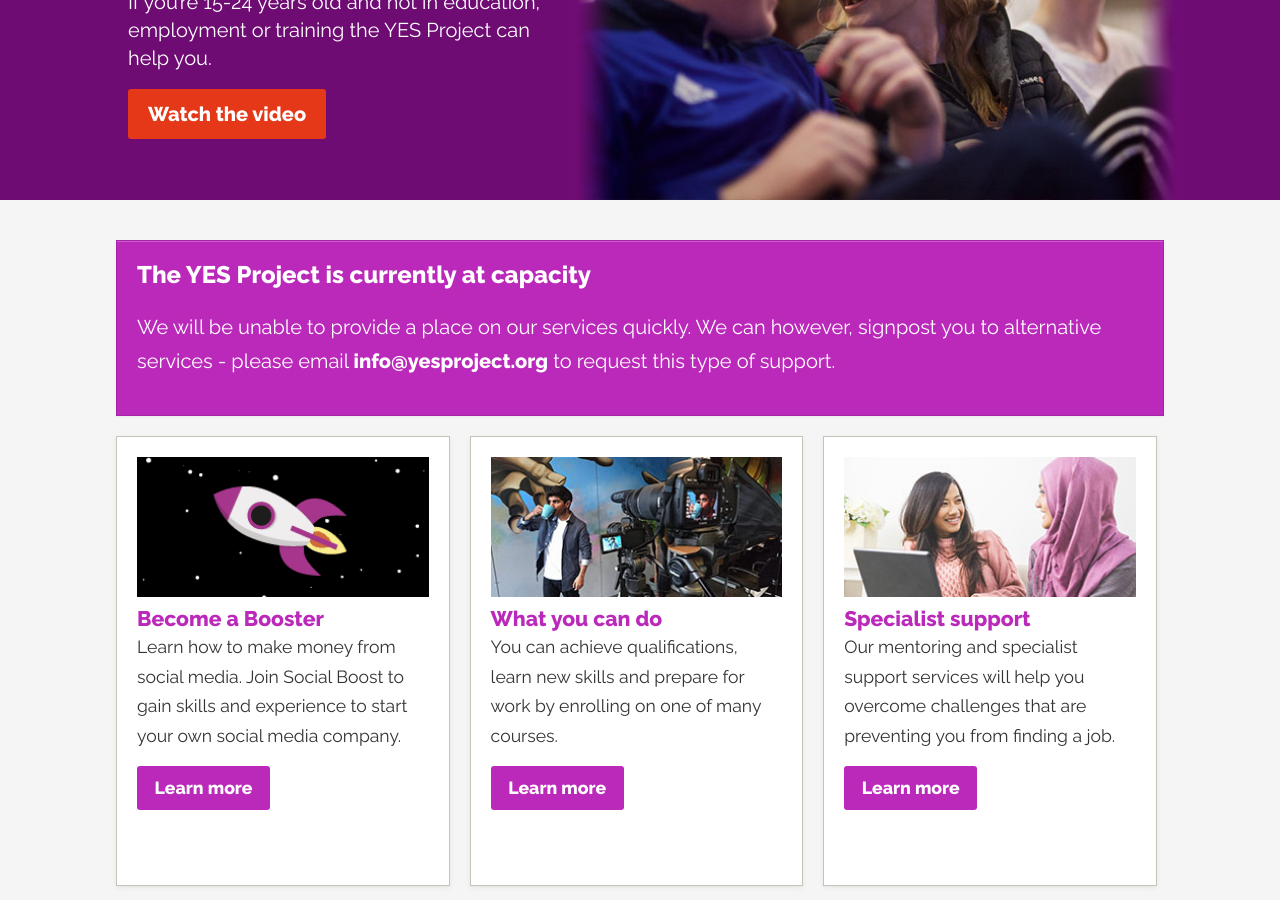
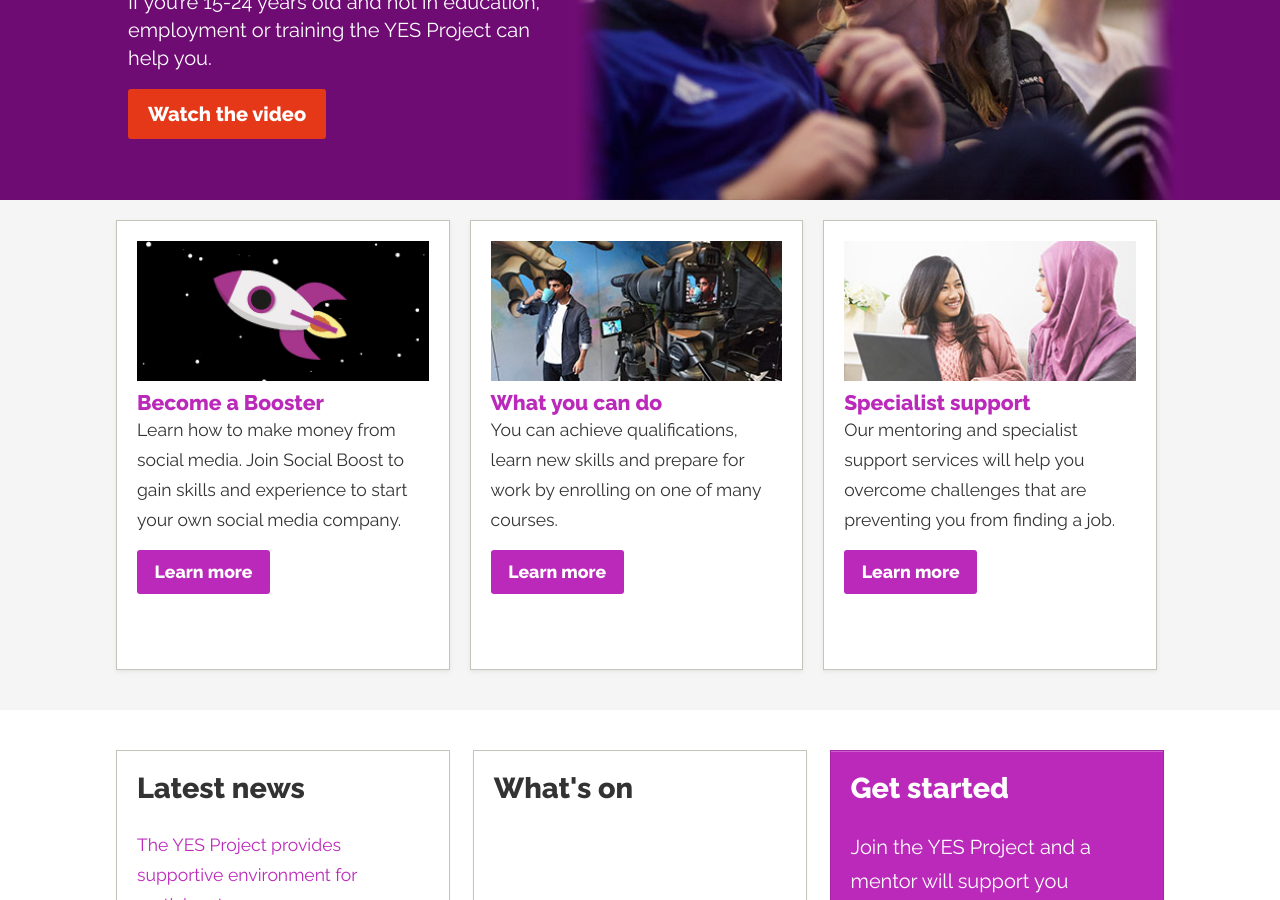
Before and after one commit to richardatval/www.yesproject.org, a Jekyll site: the page built from index.md, in a window 1280 px wide and 900 px high, scrolled down 381 px. Built offline with Jekyll 4.4.1, drawn with Linux system fonts in a browser that asks for light colours; nearby versions of some CDN libraries; comment, search, counter and statistics services are not loaded.

Commit message:
Update index.md

```diff
--- a/index.md
+++ b/index.md
@@ -14,7 +14,6 @@ published: true
 ---
 
 <section class="band" id="projects">
-<div class="container"><div class="box box-primary"><h4>The YES Project is currently at capacity</h4><p>We will be unable to provide a place on our services quickly. We can however, signpost you to alternative services - please email <a href="mailto:info@yesproject.org.uk"><strong>info@yesproject.org</strong></a> to request this type of support.</p></div></div>
 <div class="container teasers-container">
 {% include teaser.html title="Become a Booster" img="/img/thumbnails/social-boost-thumbnail.png"  text="Learn how to make money from social media. Join Social Boost to gain skills and experience to start your own social media company." url="/boost" buttontext="Learn more" url="/boost" %}
 {% include teaser.html title="What you can do" img="/img/thumbnails/yes-media-thumbnail.jpg"  text="You can achieve qualifications, learn new skills and prepare for work by enrolling on one of many courses." url="/what-you-can-do" buttontext="Learn more" url="/what-you-can-do" %}
```
